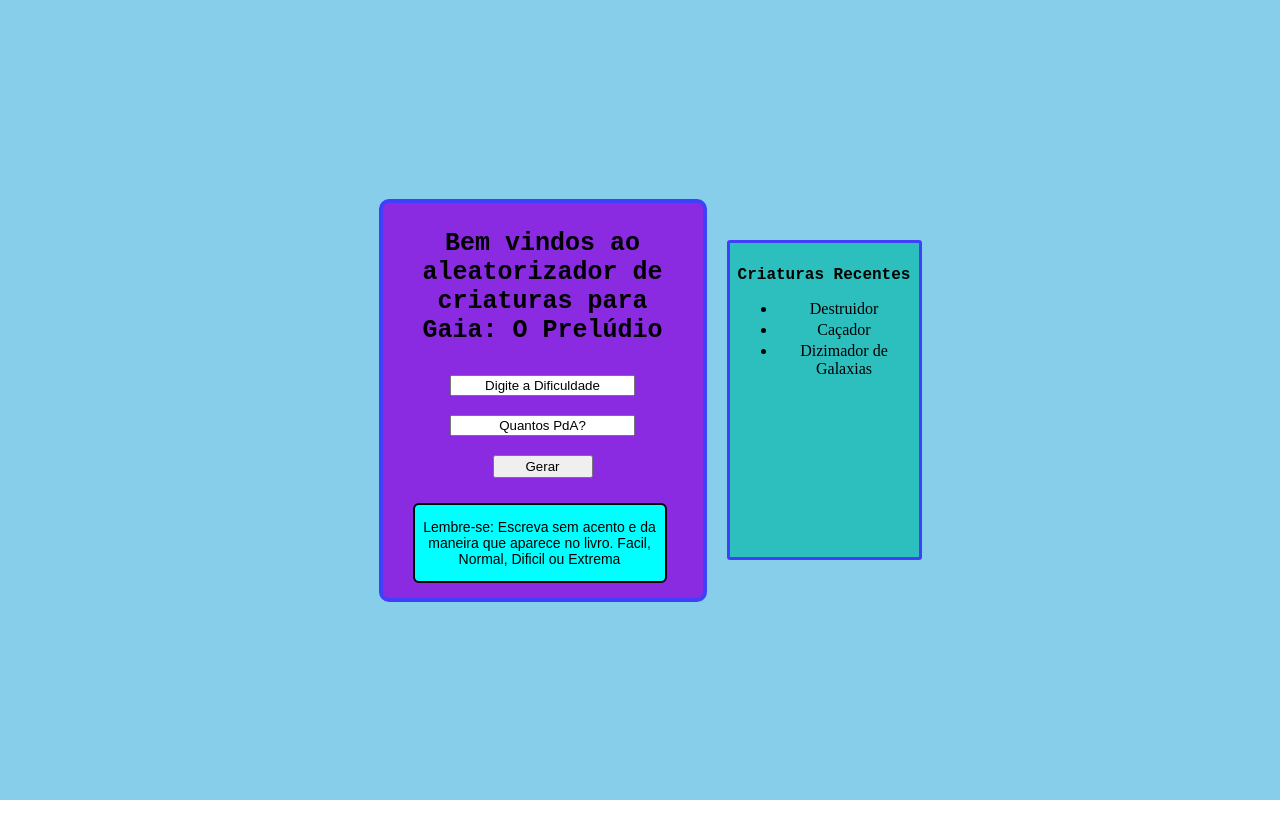
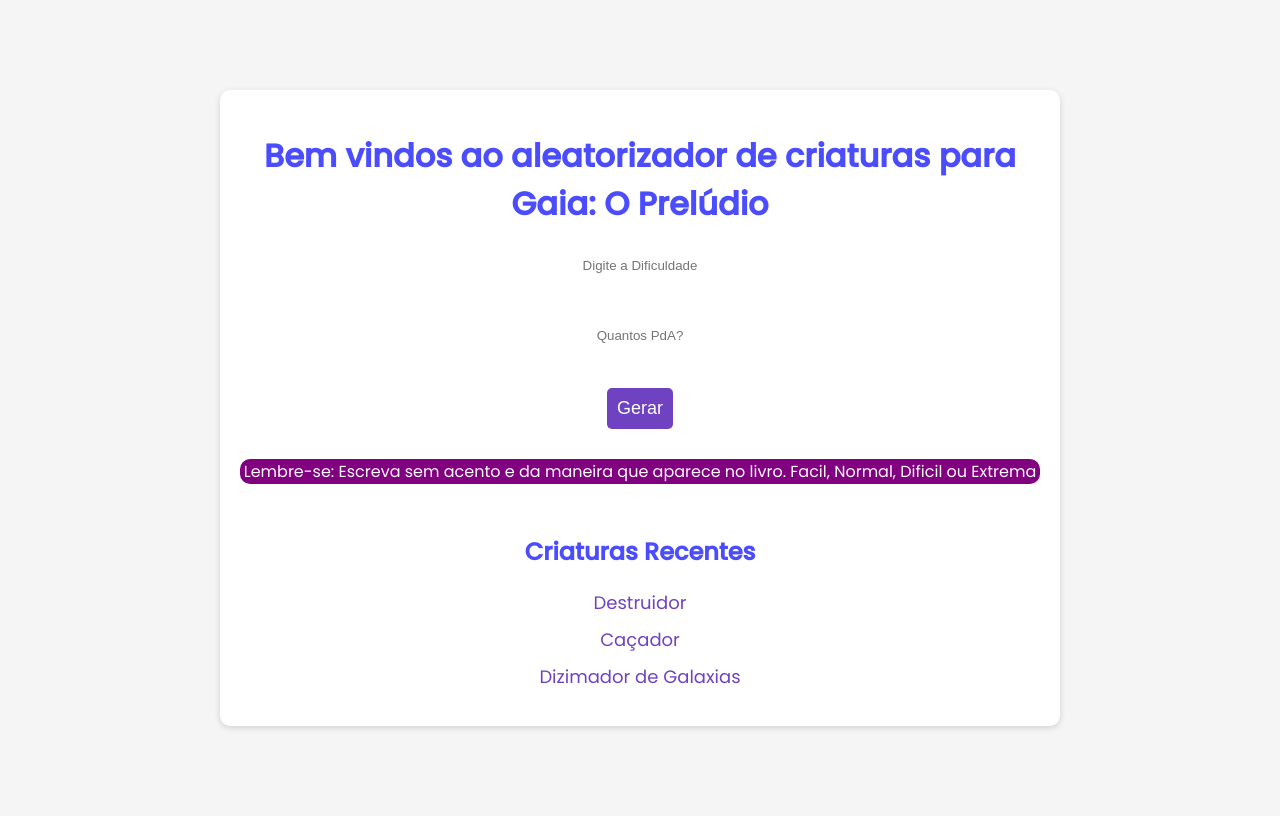
Before and after one commit to luansnt/aprendendo, a plain HTML site: page testando/index.html in a window 1280 px wide. Drawn offline with Linux system fonts and the light colour scheme.

Commit message:
Add files via upload

```diff
--- a/testando/index.html
+++ b/testando/index.html
@@ -5,31 +5,36 @@
     <meta http-equiv="X-UA-Compatible" content="IE=edge">
     <meta name="viewport" content="width=device-width, initial-scale=1.0">
     <title>Principal</title>
-    <link rel="stylesheet" href="style.css">
+    <!-- <link rel="stylesheet" href="style.css"> -->
+    <link rel="stylesheet" href="teste.css">
     <script src="script.js"></script>
 </head>
 <body>
     <div class="caixa">
 
         <div class="conteudo">
-            <h1>Bem vindos ao aleatorizador de criaturas para Gaia: O Prelúdio</h1>
-            <form action="criatura.html" method="get">
-                <input type="text" name="dificuldade" id="dificuldade" placeholder="Digite a Dificuldade"><br>
-                <input type="text" name="pda" id="pda" placeholder="Quantos PdA?"><br>
-                <button onclick="iniciar()" type="submit">Gerar</button>
+            <h1 class="descricao">Bem vindos ao aleatorizador de criaturas para Gaia: O Prelúdio</h1>
+
+            <form class="form" action="criatura.html" method="get">
+                <input class="form text" type="text" name="dificuldade" id="dificuldade" placeholder="Digite a Dificuldade"><br>
+                <input class="form text" type="text" name="pda" id="pda" placeholder="Quantos PdA?"><br>
+                <button class="form button" onclick="iniciar()" type="submit">Gerar</button>
             </form>
 
-            <div class="obs"><p>Lembre-se: Escreva sem acento e da maneira que aparece no livro. Facil, Normal, Dificil ou Extrema</p></div>
+            <div class="obs">
+                <p class="informacao">Lembre-se: Escreva sem acento e da maneira que aparece no livro. Facil, Normal, Dificil ou Extrema</p></div>
         </div>
 
         <div class="salvos">
         <p id="recentes"><strong> Criaturas Recentes</strong></p>
-            <ul>
-            <li>Destruidor</li>
-            <li>Caçador</li>
-            <li>Dizimador de Galaxias</li>
-        </ul>
+            <ul class="lista">
+                <li class="itens">Destruidor</li>
+                <li class="itens">Caçador</li>
+                <li class="itens">Dizimador de Galaxias</li>
+            </ul>
         </div>
     </div>
+
+
 </body>
 </html>
--- a/testando/script.js
+++ b/testando/script.js
@@ -13,22 +13,27 @@ fetch('./homunculario.csv')
 let diff = 0
 var HabilidadesEscolhidas = []
 var HabilidadesRepetidas = []
+var EstatosCriatura = []
 var QuantCaract = 0
 
-function escolherDificuldade(DificuldadeEscrita){
+function escolherDificuldade(DificuldadeEscrita, pda){
     DificuldadeEscrita = DificuldadeEscrita.toLowerCase()
     if (DificuldadeEscrita== "facil"){
         QuantCaract = 3
         diff = 3
+        EstatosCriatura = [20 + (pda*6) ,2 + pda,1]
     }else if(DificuldadeEscrita == "normal"){
         QuantCaract = 4
         diff = 6
+        EstatosCriatura = [40 + (pda*8),4 + pda,2]
     }else if(DificuldadeEscrita == "dificil"){
         QuantCaract = 5
         diff = 9
+        EstatosCriatura = [80 + (pda*12),8 + pda,3]
     }else if(DificuldadeEscrita == "extrema"){
         QuantCaract = 6
         diff = 12
+        EstatosCriatura = [120 + (pda*16),12 + pda,4]
     }
     return [diff, QuantCaract]
 }
@@ -56,6 +61,7 @@ function Habis (diff){
 
 function iniciar(){
     HabilidadesEscolhidas = []
+    EstatosCriatura = [0, 0, 0] //PV , PE, PODER
     diff = 0
     QuantCaract = 0
 
@@ -63,11 +69,14 @@ function iniciar(){
     var habilidadeExtra = parseInt(document.getElementById("pda").value)
 
     var total = Math.floor(habilidadeExtra/6)
-    let criatura = escolherDificuldade(escritaDif)
+    let criatura = escolherDificuldade(escritaDif, habilidadeExtra)
 
     while (HabilidadesEscolhidas.length < criatura[1] + total){
         Habis(criatura[0])
     }
-    const criaturaFeita = HabilidadesEscolhidas
+    EstatosCriatura[2] += total
+
+    const criaturaFeita = [HabilidadesEscolhidas, EstatosCriatura ]
     localStorage.setItem('criaturaFeita', JSON.stringify(criaturaFeita))
+
 }
--- a/testando/style.css
+++ b/testando/style.css
@@ -16,7 +16,7 @@ body{
     width: 100vw;
   height: 100vh;
  display: flex;
- flex-direction: row;
+
  justify-content: center;
  align-items: center;
     text-align: center;
@@ -29,13 +29,15 @@ body{
     padding: 10px;
     margin: 20px;
     width: 300px;
-    height: 375px;
+    min-height: 375px;
+    display: flex;
+    flex-direction: column;
+    justify-content: space-evenly;
+    align-items: center;
 }
 
 .obs{
-    position: relative;
-    bottom: -25px;
-    left: 20px;
+
     font-size: 14px;
     width: 250px;
     background: cyan;
@@ -81,7 +83,7 @@ input::placeholder{
 
 }
 
-.botao{
+.form button{
     margin-bottom: 20px;
 }
 
@@ -89,8 +91,4 @@ input::placeholder{
     background: black;
     color:aliceblue;
     border-radius: 5px;
-    position: relative;
-    bottom: -60px;
-
-
 }
--- /dev/null
+++ b/testando/teste.css
@@ -0,0 +1,91 @@
+@import url('https://fonts.googleapis.com/css2?family=Poppins:wght@300;400;500&display=swap');
+
+body {
+    display: flex;
+    justify-content: center;
+    align-items: center;
+    min-height: 100vh;
+    background-color: #f5f5f5;
+    font-family: 'Poppins', sans-serif;
+  }
+
+.caixa {
+    max-width: 800px;
+    margin: 0 auto;
+    padding: 20px;
+    background-color: #fff;
+    border-radius: 10px;
+    box-shadow: 0 2px 6px rgba(0,0,0,.15);
+  }
+
+  .conteudo {
+    margin-bottom: 30px;
+  }
+
+  .descricao {
+    font-size: 32px;
+    font-weight: bold;
+    color: #4c4cff;
+    text-align: center;
+    margin-bottom: 20px;
+  }
+
+  .form {
+    display: flex;
+    flex-direction: column;
+    align-items: center;
+    text-align: center;
+  }
+
+  .form input {
+    padding: 10px;
+    border-radius: 5px;
+    border: none;
+    margin-bottom: 10px;
+    width: 100%;
+    max-width: 400px;
+  }
+
+  .form button {
+    padding: 10px;
+    border-radius: 5px;
+    border: none;
+    background-color: #6f42c1;
+    color: #fff;
+    font-size: 18px;
+    cursor: pointer;
+  }
+
+  .obs {
+    text-align: center;
+    margin-top: 30px;
+    background-color: purple;
+    border-radius: 10px;
+  }
+
+  .informacao {
+    color: #fcfcfc;
+  }
+
+  .salvos {
+    text-align: center;
+    margin-top: 50px; /* espaçamento adicionado */
+  }
+
+  #recentes {
+    font-size: 24px;
+    font-weight: bold;
+    color: #4c4cff;
+    margin-bottom: 20px;
+  }
+
+  .lista {
+    list-style: none;
+    padding: 0;
+  }
+
+  .itens {
+    font-size: 18px;
+    margin-bottom: 10px;
+    color: #6f42c1;
+  }
--- /dev/null
+++ b/testando/tested.css
@@ -0,0 +1,60 @@
+/* Estilos globais */
+@import url('https://fonts.googleapis.com/css2?family=Poppins:wght@300;400;500&display=swap');
+
+* {
+    box-sizing: border-box;
+    margin: 0;
+    padding: 0;
+}
+
+body {
+    background-color: #f3f3f3;
+    font-family: Arial, sans-serif;
+    font-family: 'Poppins', sans-serif;
+}
+
+/* Estilos da caixa */
+.caixa {
+    background-color: #ffffff;
+    border-radius: 5px;
+    box-shadow: 0 0 10px rgba(0, 0, 0, 0.2);
+    margin: 50px auto;
+    max-width: 600px;
+    padding: 20px;
+}
+
+.conteudo {
+    display: flex;
+    flex-direction: column;
+    align-items: center;
+    justify-content: center;
+}
+
+.botao {
+    background-color: #4f5b93;
+    border: none;
+    border-radius: 5px;
+    color: #ffffff;
+    cursor: pointer;
+    font-size: 16px;
+    font-weight: bold;
+    margin: 10px;
+    padding: 10px 20px;
+    transition: background-color 0.2s ease-in-out;
+}
+
+.botao:hover {
+    background-color: #6d7fc0;
+}
+
+#receber {
+    font-size: 24px;
+    font-weight: bold;
+    margin: 20px;
+    text-align: center;
+
+}
+
+.status{
+    list-style-type: none;
+}
```
Also changed, not shown: testando/criatura.html (+5 -4 lines), testando/doc.js (+25 -1 lines).
